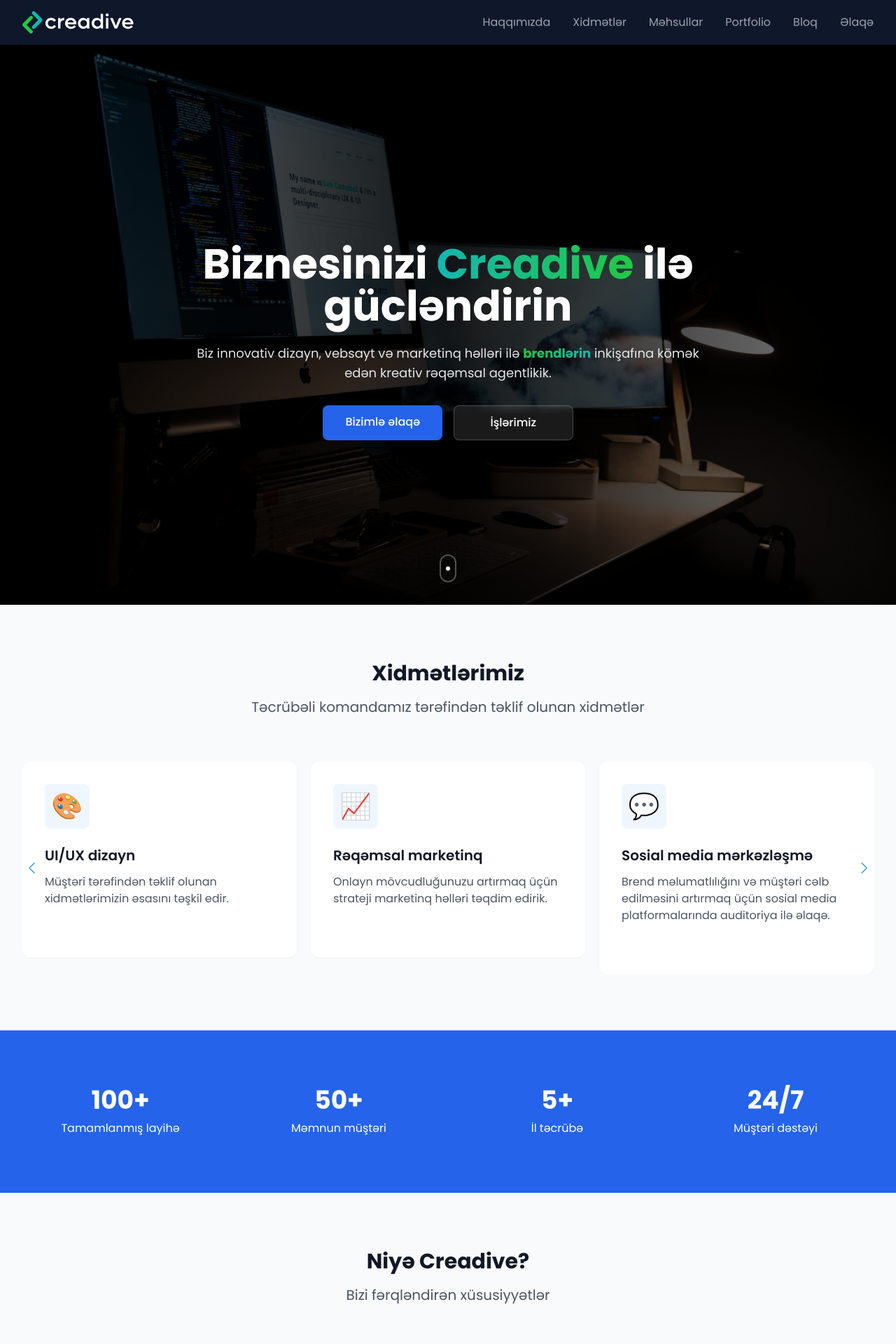
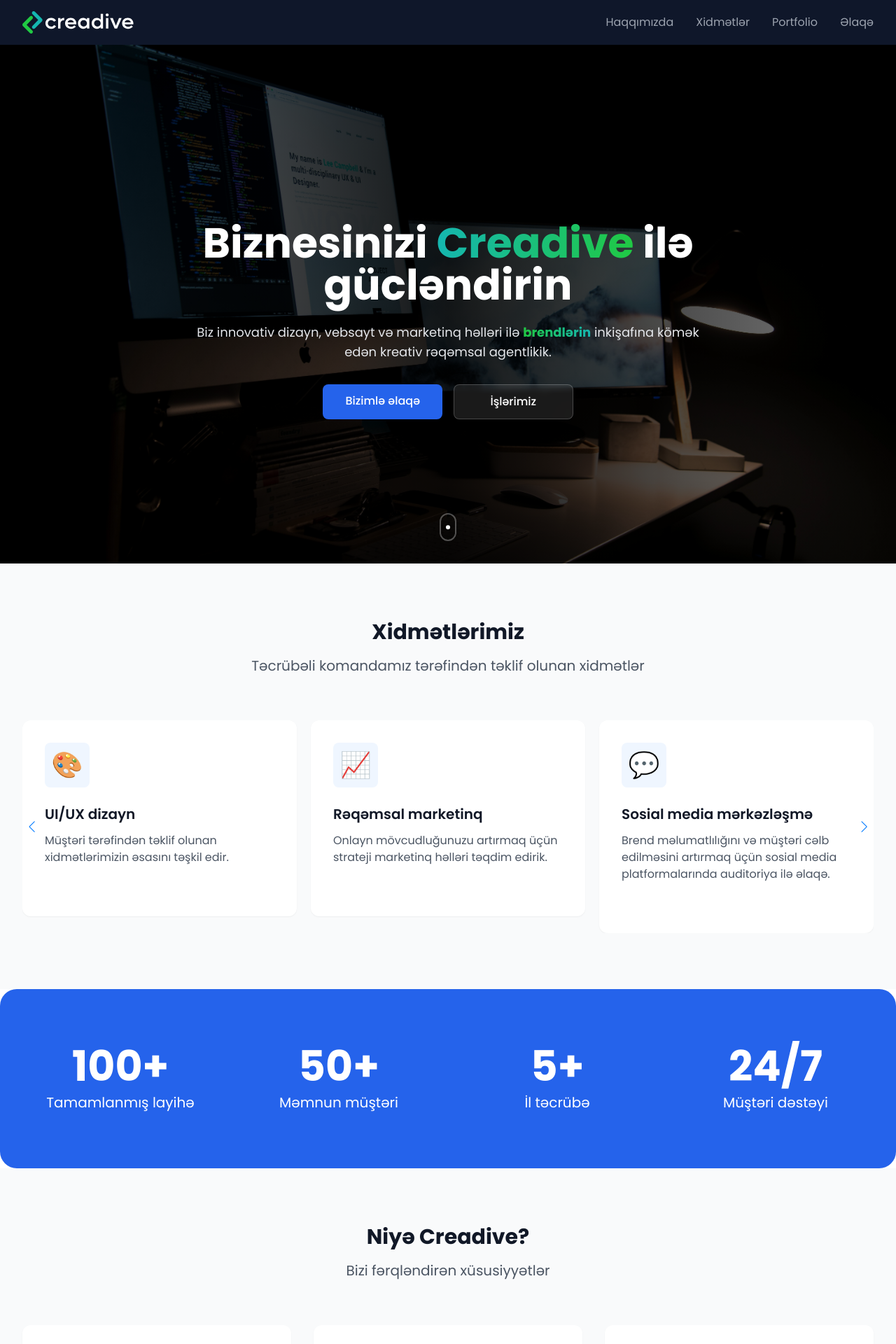
Before and after one commit to nihad-abbasov/creadive, a Next.js app: page / in a window 1280 px wide. Shown: the top 1920 px of the page at 70% size. Built offline with nearby package versions, Linux system fonts and the light colour scheme.

Commit message:
some improvs

```diff
--- a/src/components/semantic/Navigation.tsx
+++ b/src/components/semantic/Navigation.tsx
@@ -21,9 +21,9 @@ type NavLink = {
 const navLinks: NavLink[] = [
   { id: 1, href: "/about", label: "Haqqımızda" },
   { id: 2, href: "/services", label: "Xidmətlər" },
-  { id: 3, href: "/products", label: "Məhsullar" },
+  // { id: 3, href: "/products", label: "Məhsullar" },
   { id: 4, href: "/portfolio", label: "Portfolio" },
-  { id: 5, href: "/blog", label: "Bloq" },
+  // { id: 5, href: "/blog", label: "Bloq" },
   { id: 6, href: "/contact", label: "Əlaqə" },
 ];
 
--- a/src/views/Homepage.tsx
+++ b/src/views/Homepage.tsx
@@ -147,30 +147,6 @@ const stats: StatItem[] = [
   },
 ];
 
-// interface FAQ {
-//   id: number;
-//   question: string;
-//   answer: string;
-// }
-
-// const faqs: FAQ[] = [
-//   {
-//     id: 1,
-//     question: "Layihənin müddəti nə qədərdir?",
-//     answer: "Layihənin müddəti onun mürəkkəbliyindən və tələblərindən asılı olaraq dəyişir. Ortalama bir vebsayt layihəsi 4-8 həftə çəkir."
-//   },
-//   {
-//     id: 2,
-//     question: "Hansı ödəniş üsullarını qəbul edirsiniz?",
-//     answer: "Biz bank köçürməsi, kredit kartı və digər rəqəmsal ödəniş metodlarını qəbul edirik. Ödənişlər mərhələli şəkildə həyata keçirilir."
-//   },
-//   {
-//     id: 3,
-//     question: "Layihə başa çatdıqdan sonra dəstək verirsinizmi?",
-//     answer: "Bəli, biz layihə təhvil verildikdən sonra texniki dəstək və təkmilləşdirmə xidmətləri təklif edirik."
-//   }
-// ];
-
 interface ProcessStep {
   id: number;
   title: string;
@@ -215,7 +191,7 @@ const Homepage = () => {
   return (
     <section>
       {/* Hero Section */}
-      <div className="relative min-h-screen flex items-center">
+      <div className="relative min-h-[92.6vh] flex items-center">
         {/* Background Image with Overlay */}
         <div className="absolute inset-0 z-0">
           <Image
@@ -419,12 +395,12 @@ const Homepage = () => {
       </div> */}
 
       {/* Statistics Section */}
-      <div className="bg-blue-600 py-20" ref={ref}>
-        <div className="max-w-7xl mx-auto px-4 sm:px-6 lg:px-8">
+      <div className="" ref={ref}>
+        <div className="bg-blue-600 py-20 max-w-7xl mx-auto px-4 sm:px-6 lg:px-8 rounded-3xl">
           <div className="grid grid-cols-1 md:grid-cols-4 gap-8">
             {stats.map((stat) => (
               <div key={stat.id} className="text-center">
-                <div className="text-4xl font-bold text-white mb-2">
+                <div className="text-6xl font-bold text-white mb-2">
                   {inView ? (
                     <CountUp
                       end={stat.end}
@@ -435,7 +411,7 @@ const Homepage = () => {
                     `0${stat.suffix}`
                   )}
                 </div>
-                <div className="text-white">{stat.label}</div>
+                <div className="text-xl font-normal text-white">{stat.label}</div>
               </div>
             ))}
           </div>
@@ -582,32 +558,6 @@ const Homepage = () => {
         </div>
       </div> */}
 
-      {/* FAQ Section */}
-      {/* <div className="py-20">
-        <div className="max-w-7xl mx-auto px-4 sm:px-6 lg:px-8">
-          <div className="text-center mb-16">
-            <h2 className="text-3xl font-bold text-gray-900 mb-4">
-              Tez-tez verilən suallar
-            </h2>
-            <p className="text-xl text-gray-600">
-              Ən çox soruşulan suallara cavablar
-            </p>
-          </div>
-          <div className="grid gap-8 max-w-3xl mx-auto">
-            {faqs.map((faq) => (
-              <div key={faq.id} className="bg-white p-8 rounded-xl shadow-sm">
-                <h3 className="text-xl font-semibold text-gray-900 mb-4">
-                  {faq.question}
-                </h3>
-                <p className="text-gray-600">
-                  {faq.answer}
-                </p>
-              </div>
-            ))}
-          </div>
-        </div>
-      </div> */}
-
       {/* Partners Section */}
       {/* <div className="py-20 bg-gray-50">
         <div className="max-w-7xl mx-auto px-4 sm:px-6 lg:px-8">
```
Also changed, not shown: 1 other file (tests, documents, lock files or other folders).
